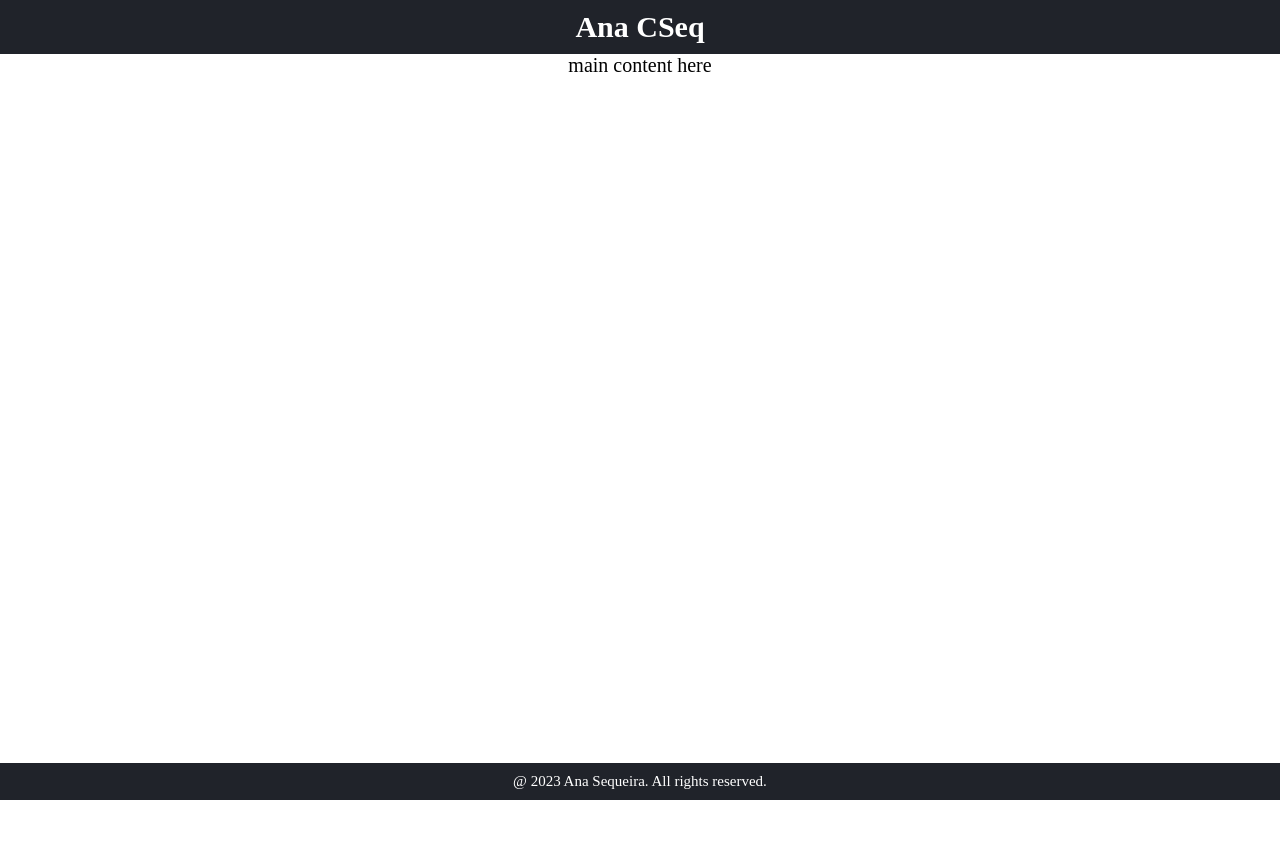
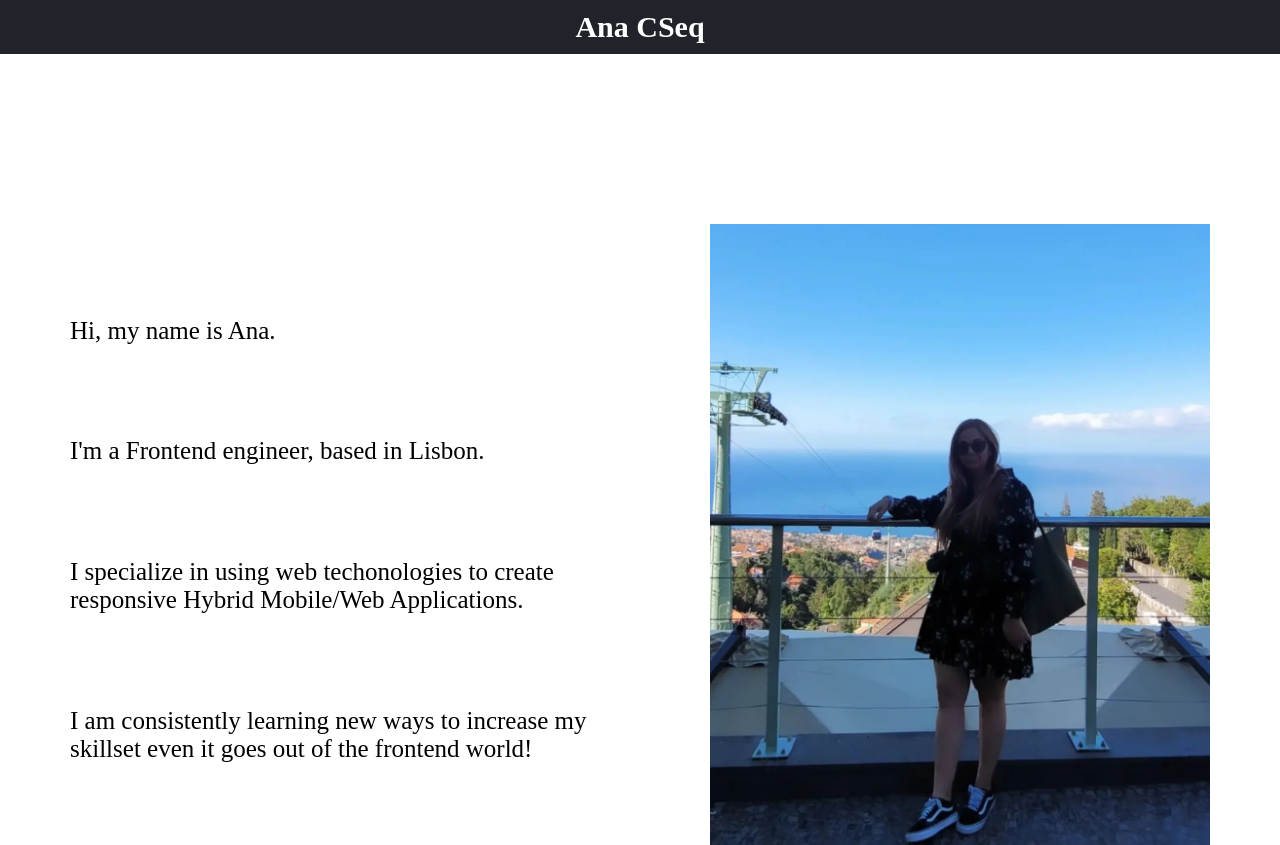
Before and after one commit to acoss22/portfolioreactts, a React (Create React App) app in the folder portfolioreact/: page / in a window 1280 px wide. Shown: the top 845 px of the page. Before the commit the page ends 800 px from the top, so only its background shows below. Built offline with nearby package versions, Linux system fonts and the light colour scheme.

Commit message:
feat: add main info

```diff
--- a/portfolioreact/src/components/LandingPageComponent.tsx
+++ b/portfolioreact/src/components/LandingPageComponent.tsx
@@ -1,12 +1,30 @@
-import styles from './landingpage.module.scss';
+import styles from "./landingpage.module.scss";
 
-const LandingPageComponent = () : any => {
-
-    return(
-        <main className={styles.main}>
-             main content here
-        </main>
-    )
+const LandingPageComponent = (): any => {
+  return (
+    <main className={styles.main}>
+      <div className={styles.container}>
+        <div className={styles.left}>
+          <div> Hi, my name is Ana. </div>
+          <div> I'm a Frontend engineer, based in Lisbon.</div>
+          <div>
+            I specialize in using web techonologies to create responsive Hybrid
+            Mobile/Web Applications.
+          </div>
+          <div>
+            I am consistently learning new ways to increase my skillset even it goes
+            out of the frontend world!
+          </div>
+        </div>
+        <div className={styles.right}>
+          <img className={styles.img} src={require("../assets/img/madeira.jpg")} />
+        </div>
+      </div>
+      <div className={styles.container}>
+        Projects
+        </div>
+    </main>
+  );
 };
 
 export default LandingPageComponent;
--- a/portfolioreact/src/components/landingpage.module.scss
+++ b/portfolioreact/src/components/landingpage.module.scss
@@ -1,5 +1,28 @@
 @import "./../styles/variables";
 
 .main {
-    font-size: $font-main-size;
+  font-size: $font-main-size;
+  padding: 2rem;
+  margin: auto;
+
+  .container {
+    display: flex;
+    flex-direction: row;
+    justify-content: space-evenly;
+    margin-top: 10rem;
+    padding: 5rem;
+
+    .left {
+        padding-right: 5rem;
+        display: flex;
+        flex-direction: column;
+        justify-content: space-evenly;
+    }
+
+    .right {
+      .img {
+        max-width: 50rem;
+      }
+    }
+  }
 }
--- a/portfolioreact/src/global/ui-components/footer/footer.module.scss
+++ b/portfolioreact/src/global/ui-components/footer/footer.module.scss
@@ -6,8 +6,6 @@
     justify-content: center;
     background-color: $header-background-color;
     color: #ffffff;
-    position: absolute;
-    bottom: 0;
     width: 100%;
 
 
--- a/portfolioreact/src/styles/_variables.scss
+++ b/portfolioreact/src/styles/_variables.scss
@@ -10,6 +10,6 @@ $font-footer-size: 1.5rem;
 
 //MAIN
 
-$font-main-size: 2rem;
+$font-main-size: 2.5rem;
 //COLORS
 $header-background-color: #20232a;
```
Also changed, not shown: portfolioreact/src/app.module.scss (+5 -5 lines), portfolioreact/src/assets/img/madeira.jpg (added).
